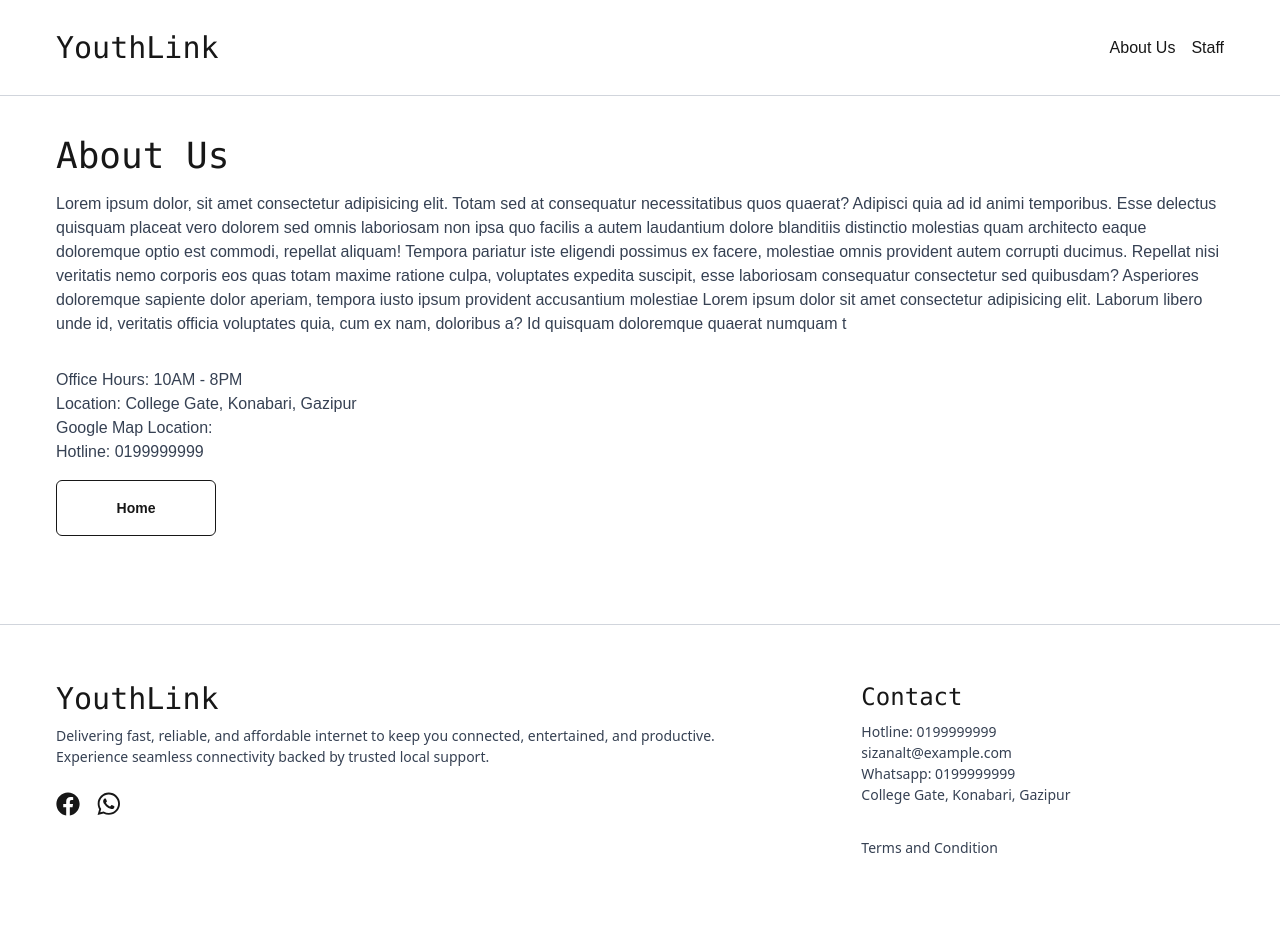
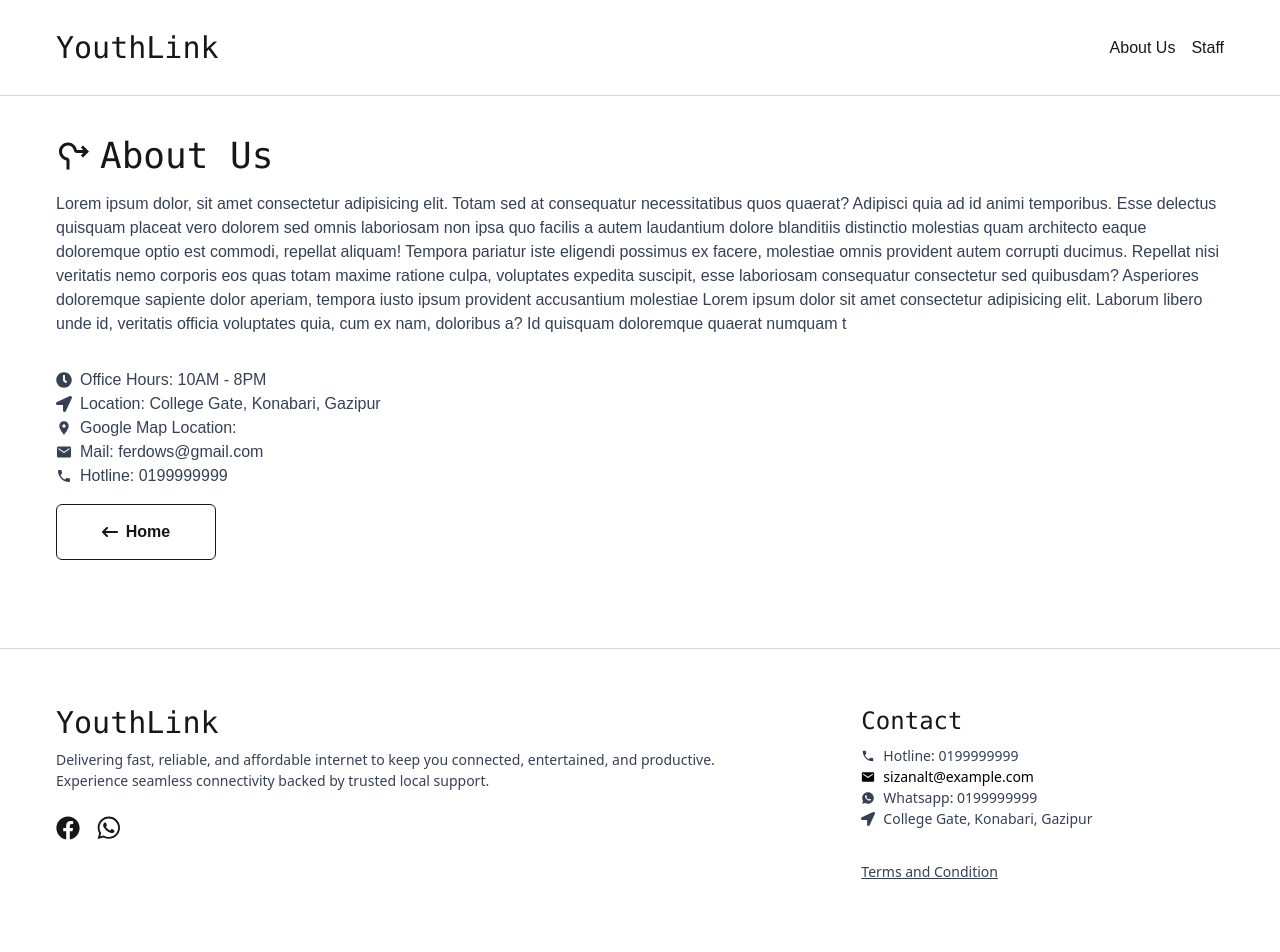
Before and after one commit to sizan14789/youthlink, a Next.js app: page /about in a window 1280 px wide. Shown: the top 952 px of the page. Built offline with nearby package versions, Linux system fonts and the light colour scheme.

Commit message:
icons added

```diff
--- a/app/about/page.tsx
+++ b/app/about/page.tsx
@@ -1,9 +1,17 @@
 import Link from "next/link";
+import { FaClock, FaLocationArrow } from "react-icons/fa";
+import { FaArrowLeftLong } from "react-icons/fa6";
+import { IoMdCall, IoMdMail } from "react-icons/io";
+import { MdLocationOn, MdOutlineRoundaboutRight } from "react-icons/md";
 
 export default function About() {
   return (
     <div className="wrapper mt-8 mb-20">
-      <h2 className="text-4xl mb-4 font-mono">About Us</h2>
+      <h2 className="text-4xl mb-4 font-mono flex items-center gap-2">
+        {" "}
+        <MdOutlineRoundaboutRight />
+        About Us
+      </h2>
       <p className="text-gray-700">
         Lorem ipsum dolor, sit amet consectetur adipisicing elit. Totam sed at
         consequatur necessitatibus quos quaerat? Adipisci quia ad id animi
@@ -20,14 +28,28 @@ export default function About() {
         voluptates quia, cum ex nam, doloribus a? Id quisquam doloremque quaerat
         numquam t
       </p>
-      <p className="text-gray-700 mt-8">Office Hours: 10AM - 8PM</p>
-      <p className="text-gray-700 ">
+      <p className="text-gray-700 mt-8 flex gap-2 items-center">
+        <FaClock className="inline" /> Office Hours: 10AM - 8PM
+      </p>
+      <p className="text-gray-700 flex gap-2 items-center">
+        <FaLocationArrow />
         Location: College Gate, Konabari, Gazipur
       </p>
-      <p className="text-gray-700 ">Google Map Location: </p>
-      <p className="text-gray-700 ">Hotline: 0199999999</p>
+      <p className="text-gray-700 flex gap-2 items-center">
+        <MdLocationOn />
+        Google Map Location:
+      </p>
+      <p className="text-gray-700 flex gap-2 items-center">
+        <IoMdMail />
+        Mail: ferdows@gmail.com
+      </p>
+      <p className="text-gray-700 flex gap-2 items-center">
+        <IoMdCall />
+        Hotline: 0199999999
+      </p>
       <Link href="/">
-        <button className="button-secondary rounded-md! h-14! w-40! text-[14px] mt-4 ">
+        <button className="button-secondary rounded-md! h-14! w-40! mt-4 flex items-center justify-center gap-2">
+          <FaArrowLeftLong />
           Home
         </button>
       </Link>
--- a/app/components/PackagesSection.tsx
+++ b/app/components/PackagesSection.tsx
@@ -1,4 +1,6 @@
 import data from "@/data/packages.json";
+import { BsLightningChargeFill } from "react-icons/bs";
+import { FaCartShopping } from "react-icons/fa6";
 
 export default function PackagesSection() {
   return (
@@ -6,18 +8,19 @@ export default function PackagesSection() {
       {data.map(
         ({ id, name, description, price, offerPrice, speed, duration }) => {
           return (
-            <div className="card-border p-6 w-60" key={id}>
-              <h2 className="text-4xl font-mono">{name}</h2>
-              <p className="txt text-[1rem]! mt-2">{description}</p>
-              <h2 className="mt-4 text-xl">
-                {speed} - {duration}
+            <div className="flex flex-col card-border p-6 w-66" key={id}>
+              <h2 className="text-4xl font-mono h-20">{name}</h2>
+              <p className="txt text-[1rem]! mt-2 mb-4">{description}</p>
+              <h2 className=" text-xl flex items-center gap-2 mt-auto">
+                <BsLightningChargeFill className="inline text-base" /> {speed} -{" "}
+                {duration}
               </h2>
               <div className="mt-3 flex gap-2 items-end">
                 <h2 className="">{offerPrice}tk</h2>
                 <p className="line-through txt">{price}tk</p>
               </div>
-              <button className="button-primary rounded-md! h-10! w-30! text-[14px] mt-4 ">
-                Buy Now
+              <button className="button-primary rounded-md! h-11! w-36! text-[14px] mt-4 flex justify-center items-center gap-2">
+                Buy Now <FaCartShopping className="text-base" />
               </button>
             </div>
           );
--- a/app/staff/page.tsx
+++ b/app/staff/page.tsx
@@ -1,5 +1,6 @@
 import staffData from "@/data/staff.json";
 import Image from "next/image";
+import { IoMdPerson } from "react-icons/io";
 
 type staff_data = {
   id: number;
@@ -14,7 +15,8 @@ export default function Staff() {
   return (
     <>
       <div className="wrapper mt-8 mb-20">
-        <h2 className="text-4xl mb-4 text-center md:text-start! font-mono">
+        <h2 className="text-4xl mb-4 text-center md:text-start! font-mono flex items-center gap-2">
+          <IoMdPerson />
           Staff
         </h2>
         <div className="grid grid-cols-1 sm:grid-cols-2 md:grid-cols-3 lg:grid-cols-4 gap-10 justify-center">
--- a/ui/footer/Footer.tsx
+++ b/ui/footer/Footer.tsx
@@ -1,12 +1,14 @@
 import Link from "next/link";
-import { FaFacebook } from "react-icons/fa";
+import { FaFacebook, FaLocationArrow } from "react-icons/fa";
 import { FaWhatsapp } from "react-icons/fa";
+import { IoMdCall, IoMdMail } from "react-icons/io";
+import { RiWhatsappFill } from "react-icons/ri";
 
 export default function Footer() {
   return (
     <>
       <div className="flex flex-col min-w-svw border-t border-gray-300 mt-auto ">
-        <div className="wrapper flex justify-between pt-14! pb-20! mt-auto min-h-40 gap-10 md:gap-20">
+        <div className="wrapper flex flex-col md:flex-row justify-between pt-14! pb-20! mt-auto min-h-40 gap-10 md:gap-20">
           <div className="flex flex-col flex-2">
             <div className="mb-6">
               <Link href="/" className="text-3xl font-mono">
@@ -32,14 +34,29 @@ export default function Footer() {
           </div>
           <div className="flex flex-1 flex-col">
             <h2 className="text-2xl mb-2 font-mono">Contact</h2>
-            <p className="txt">Hotline: 0199999999</p>
-            <a href="mailto:sizanalt@example.com" className="txt">
-              sizanalt@example.com
+            <p className="txt flex items-center gap-2">
+              <IoMdCall />
+              Hotline: 0199999999
+            </p>
+            <a
+              href="mailto:sizanalt@example.com"
+              className="txt flex items-center gap-2 text-black! hover:underline"
+            >
+              <IoMdMail /> sizanalt@example.com
             </a>
-            <p className="txt">Whatsapp: 0199999999</p>
-            <p className="txt">College Gate, Konabari, Gazipur</p>
+            <p className="txt flex items-center gap-2">
+              <RiWhatsappFill />
+              Whatsapp: 0199999999
+            </p>
+            <p className="txt flex items-center gap-2">
+              <FaLocationArrow />
+              College Gate, Konabari, Gazipur
+            </p>
 
-            <Link href="terms" className="mt-8 txt">
+            <Link
+              href="terms"
+              className="mt-8 txt underline hover:text-blue-700 hover:font-semibold duration-200"
+            >
               Terms and Condition
             </Link>
           </div>
```
